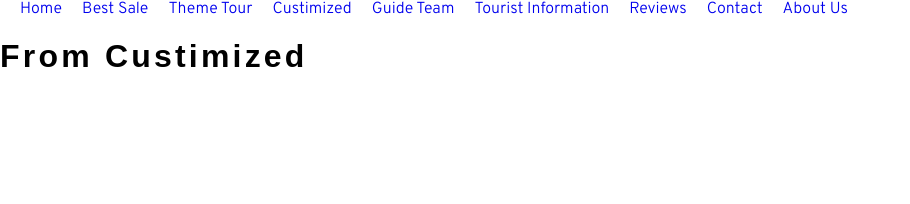
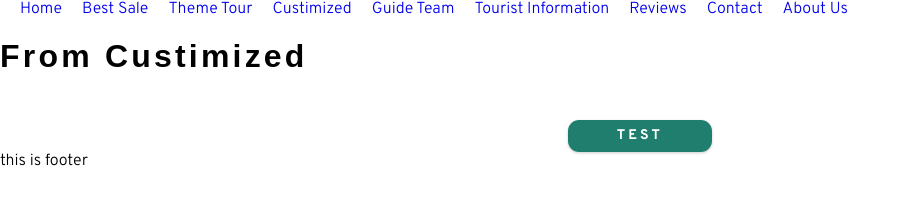
Before and after one commit to junjun0103/tourism-queens-travel-, a Gatsby site: page /custimized in a window 1280 px wide. Shown: the whole page, without its empty margins (0-910 px from the left). Built offline with nearby package versions, Linux system fonts and the light colour scheme; Gatsby itself is replaced by a stand-in of ours; a web font is replaced by a local one.

Commit message:
added btn css

```diff
--- /dev/null
+++ b/src/components/Footer.js
@@ -0,0 +1,11 @@
+import React from "react"
+
+const Footer = () => {
+  return (
+    <div>
+      <p>this is footer</p>
+    </div>
+  )
+}
+
+export default Footer
--- a/src/components/layout.js
+++ b/src/components/layout.js
@@ -8,6 +8,7 @@
 import React from "react"
 import Header from "./header"
 import { Helmet } from "react-helmet"
+import Footer from "./Footer"
 
 const Layout = ({ children }) => {
   return (
@@ -34,6 +35,7 @@ const Layout = ({ children }) => {
       </Helmet>
       <Header />
       {children}
+      <Footer />
     </>
   )
 }
--- a/src/css/main.css
+++ b/src/css/main.css
@@ -31,7 +31,7 @@ Variables
   /* etc */
   --transition: all 0.3s linear;
   --spacing: 0.2rem;
-  --radius: 0.25rem;
+  --radius: 0.7rem;
   --light-shadow: 0 5px 15px rgba(0, 0, 0, 0.1);
   --dark-shadow: 0 5px 15px rgba(0, 0, 0, 0.2);
 }
@@ -116,7 +116,33 @@ p {
 }
 
 /*  global classes */
-
+.btn {
+  text-transform: uppercase;
+  background: var(--clr-primary-1);
+  color: var(--clr-white);
+  padding: 0.375rem 0.75rem;
+  letter-spacing: var(--spacing);
+  display: inline-block;
+  font-weight: 700;
+  -webkit-transition: var(--transition);
+  transition: var(--transition);
+  font-size: 0.875rem;
+  border: 2px solid transparent;
+  cursor: pointer;
+  box-shadow: 0 1px 3px rgba(0, 0, 0, 0.2);
+  border-radius: var(--radius);
+}
+.btn:hover {
+  color: var(--clr-primary-1);
+  background: var(--clr-white);
+}
+.center-btn {
+  display: block;
+  width: 9rem;
+  text-align: center;
+  margin: 0 auto;
+  margin-top: 3rem;
+}
 /*
 ===============
 Navbar
--- a/src/pages/custimized.js
+++ b/src/pages/custimized.js
@@ -1,14 +1,13 @@
-import React from 'react';
-import Layout from "../components/layout";
+import React from "react"
+import Layout from "../components/layout"
 
 const Custimized = () => {
-    return (
-        <>
-            <Layout>
-                <h1>From Custimized</h1>
-            </Layout>
-        </>
-     );
+  return (
+    <Layout>
+      <h1>From Custimized</h1>
+      <button className="btn center-btn">test</button>
+    </Layout>
+  )
 }
 
-export default Custimized;
+export default Custimized
```
